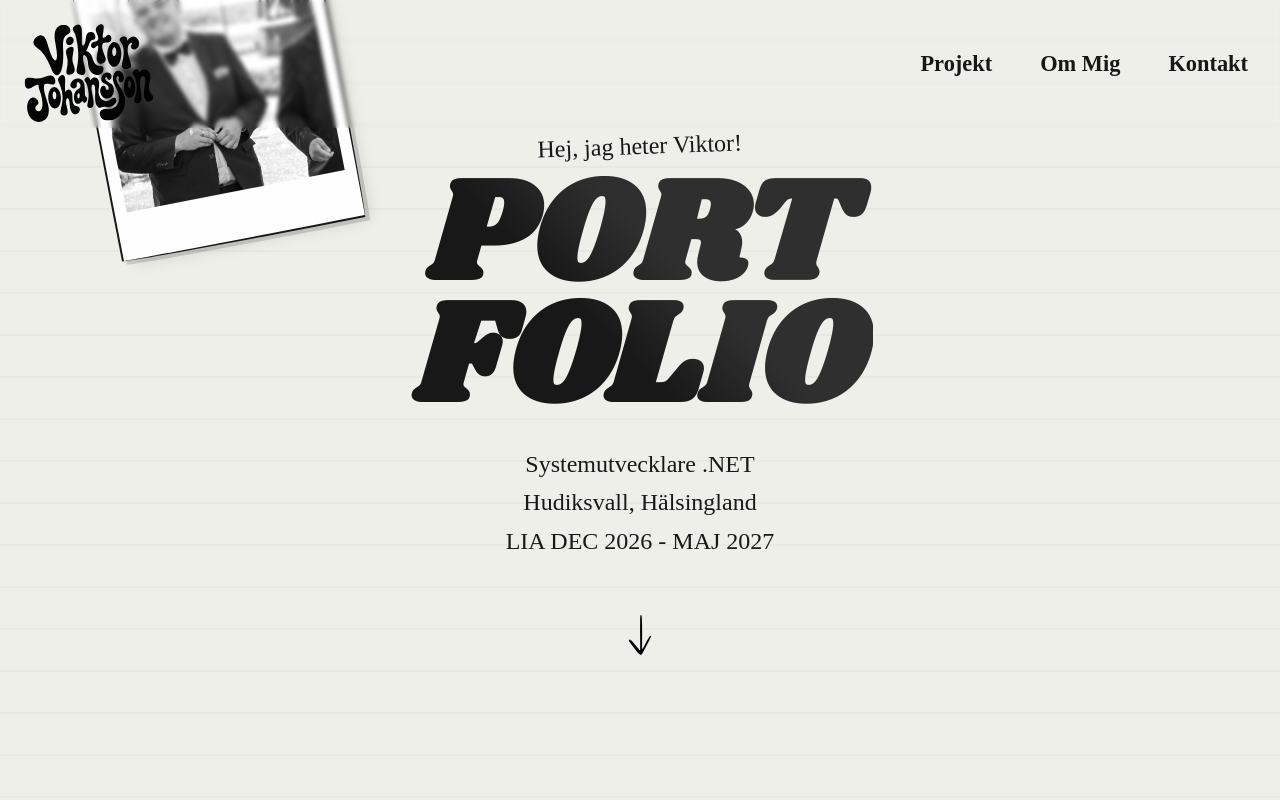
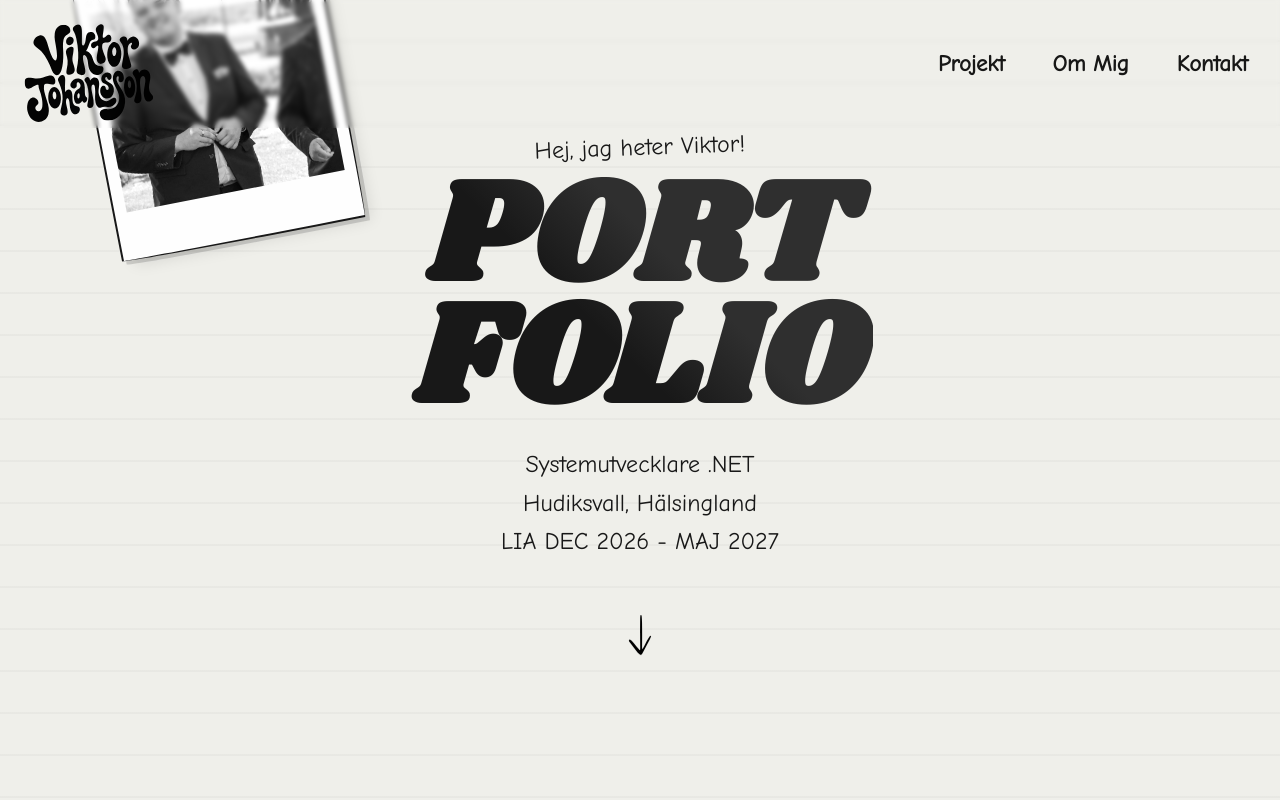
Before and after one commit to discovicke/portfolio-mono, a React (Vite) app: page / in a window 1280 px wide. Shown: the top 800 px of the page. Built offline with nearby package versions, Linux system fonts and the light colour scheme.

Commit message:
Add ComicNeue font and update font-family in CSS variables

```diff
--- a/src/styles/globals.css
+++ b/src/styles/globals.css
@@ -15,6 +15,11 @@
   src: url("../assets/fonts/Shrikhand-Regular.ttf") format('truetype');
   font-weight: normal;
 }
+@font-face {
+  font-family: 'ComicNeue';
+  src: url("../assets/fonts/ComicNeue-Regular.ttf") format('truetype');
+  font-weight: normal;
+}
 
 /* CSS-variabler (globala färger och typsnitt) */
 :root {
@@ -23,7 +28,7 @@
   --birch-grey: #D6D6D2;
   --accent-organic: #2F2F2F;
   --font-psych: 'Shrikhand', cursive;
-  --font-doodle: 'Patrick Hand', cursive;
+  --font-doodle: 'ComicNeue', sans-serif;
   --font-sans: 'Inter', sans-serif;
 }
 
```
